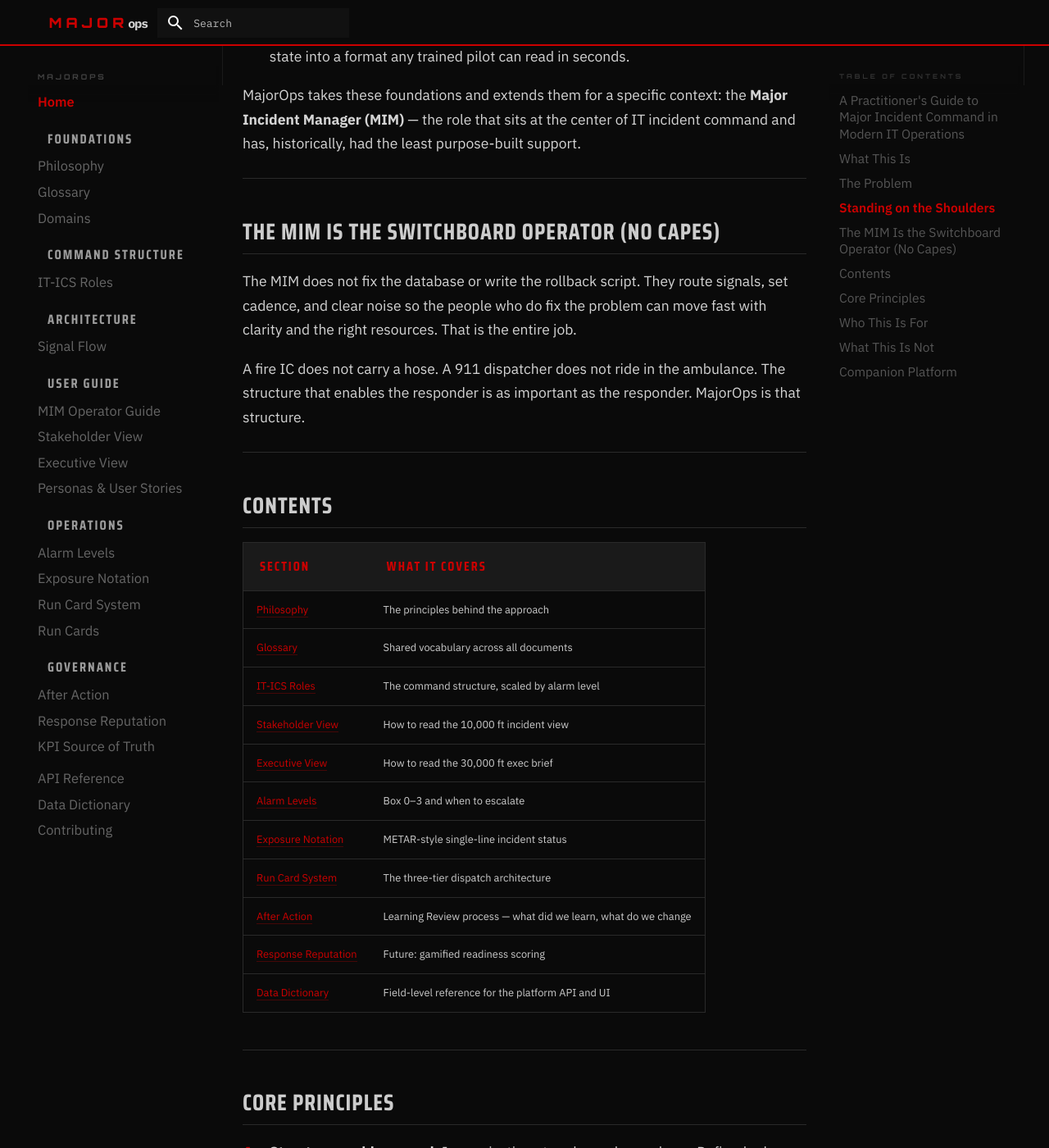
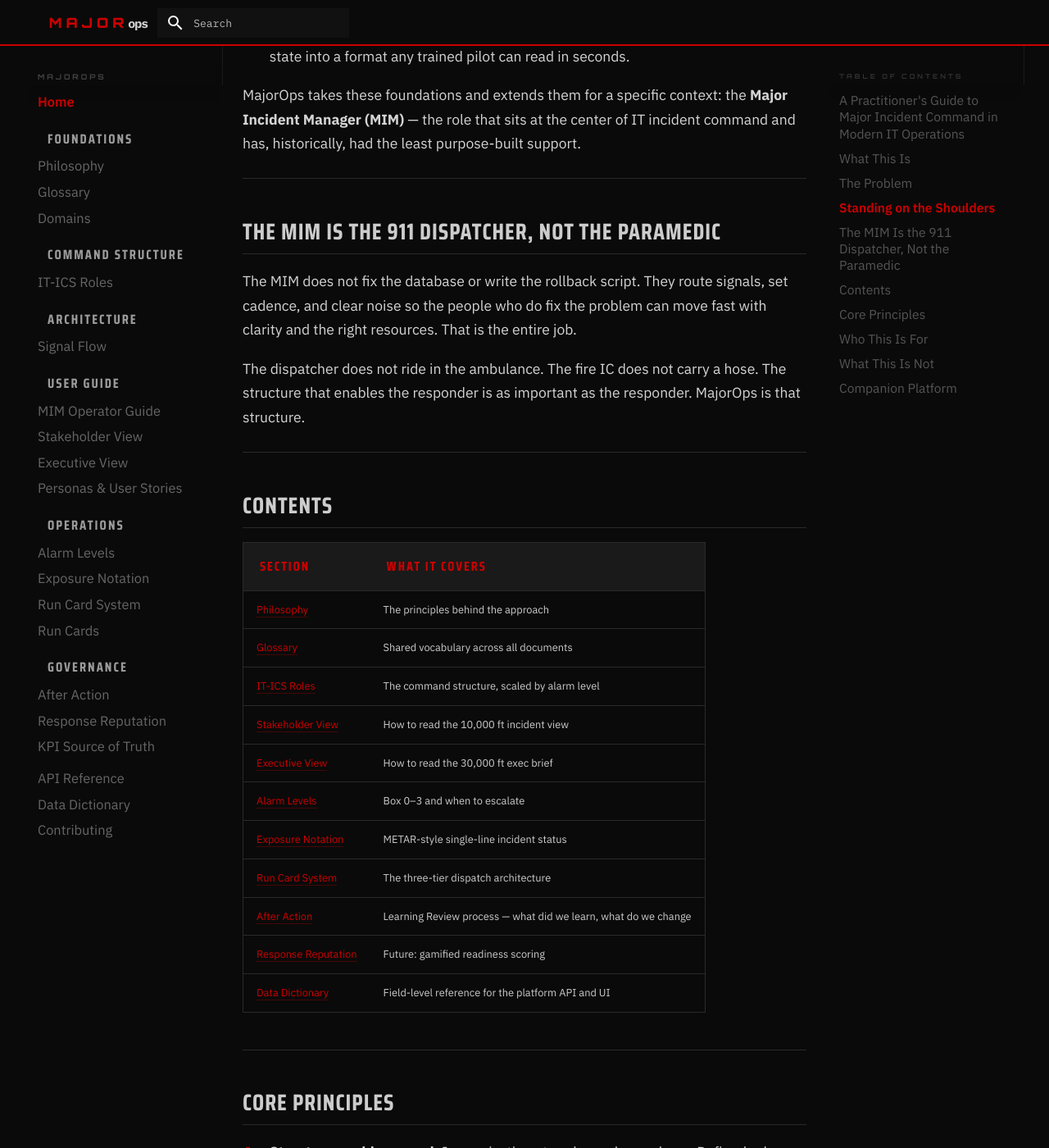
Before and after one commit to itsjustrdm/majorops, an MkDocs documentation site: the page built from docs/index.md, in a window 1280 px wide and 1400 px high, scrolled down 2083 px. Shown: the whole window at 82% size. Built offline with MkDocs 1.6.1 and Material for MkDocs 9.7.7, drawn with Linux system fonts in a browser that asks for light colours; some of the changed text lies outside the part shown.

Commit message:
Updated from switchboard operator to 911 dispatcher.

```diff
--- a/docs/index.md
+++ b/docs/index.md
@@ -54,11 +54,11 @@
 
 ---
 
-## The MIM Is the Switchboard Operator (No Capes)
+## The MIM Is the 911 Dispatcher, Not the Paramedic
 
 The MIM does not fix the database or write the rollback script. They route signals, set cadence, and clear noise so the people who do fix the problem can move fast with clarity and the right resources. That is the entire job.
 
-A fire IC does not carry a hose. A 911 dispatcher does not ride in the ambulance. The structure that enables the responder is as important as the responder. MajorOps is that structure.
+The dispatcher does not ride in the ambulance. The fire IC does not carry a hose. The structure that enables the responder is as important as the responder. MajorOps is that structure.
 
 ---
 
@@ -83,7 +83,7 @@
 ## Core Principles
 
 1. **Structure enables speed.** Improvisation at scale produces chaos. Defined roles, defined communication, defined escalation — these are what let skilled people work fast.
-2. **The MIM is the signal router.** Like a retro switchboard op: orchestrates people, cadence, and context so technical leads can fix without noise.
+2. **The MIM is the signal router.** Like a 911 dispatcher: orchestrates people, cadence, and context so technical leads can fix without noise.
 3. **Borrow from the best.** Fire service, aviation, emergency medicine, and 911 dispatch have solved these problems under higher stakes. Use what they built.
 4. **Transparency is default.** Stakeholders should never have to ask for status. The structure makes status visible.
 5. **Every incident improves the next.** Post-incident review is not a blame exercise. It is the mechanism through which the organization gets better.
--- a/docs/philosophy/PHILOSOPHY.md
+++ b/docs/philosophy/PHILOSOPHY.md
@@ -100,9 +100,9 @@
 
 ---
 
-## The MIM Is the Switchboard Operator (No Capes)
+## The MIM Is the 911 Dispatcher, Not the Paramedic
 
-The Major Incident Manager is the switchboard operator: routes signals, sets tempo, and keeps span-of-control so specialists can work without noise. Their job is tempo, clarity, and command — not hands-on technical recovery.
+The Major Incident Manager is the 911 dispatcher: routes signals, sets tempo, and keeps span-of-control so specialists can work without noise. Their job is tempo, clarity, and command — not hands-on technical recovery.
 
 This distinction matters because the failure mode in most incidents is a technically excellent engineer trying to do two things at once: own the call *and* fix the issue. They usually fail at both.
 
--- a/docs/user-guide/mim.md
+++ b/docs/user-guide/mim.md
@@ -1,6 +1,6 @@
 # MIM Operator Guide
 
-> The MIM is the switchboard operator for the incident: routes signals, sets cadence, and clears noise so specialists can fix fast.
+> The MIM is the 911 dispatcher, not the paramedic: routes signals, sets cadence, and clears noise so specialists can fix fast.
 
 ---
 
```
Also changed, not shown: README.md (+1 -1 lines).
